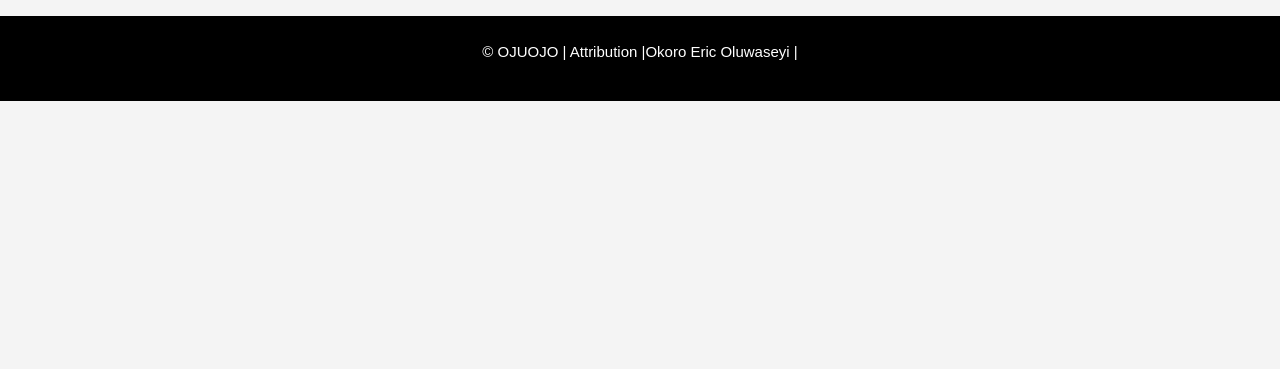
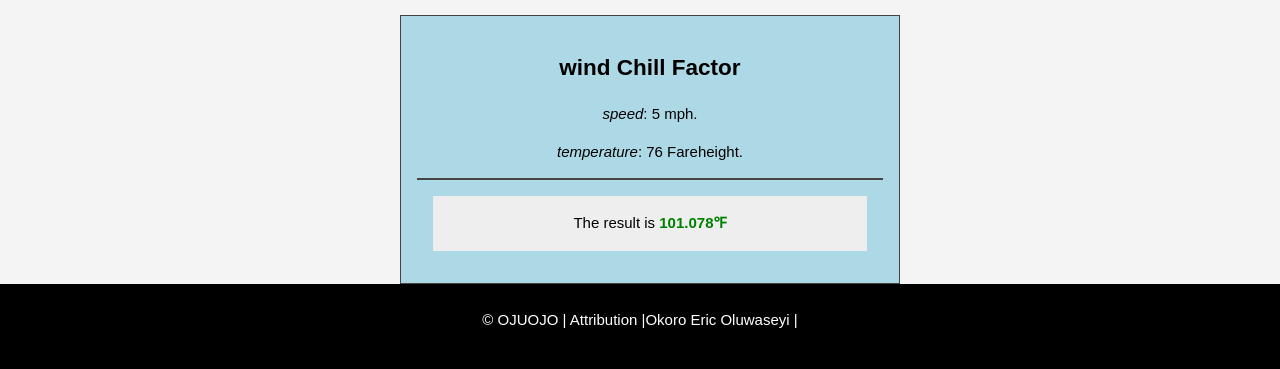
Before and after one commit to erico1/erico1.github.io, a plain HTML site: page assignment/lesson-7/preston-7.html in a window 1280 px wide. Shown: the part 1590-1959 px from the top of the page. Before the commit the page ends 1691 px from the top, so only its background shows below. Drawn offline with Linux system fonts and the light colour scheme; files whose address does not match are found by name.

Commit message:
wind chill

```diff
--- a/assignment/lesson-7/css/small-7.css
+++ b/assignment/lesson-7/css/small-7.css
@@ -240,21 +240,28 @@ td {
 
 
 
-/* windchill */
-
-table {
-    border: 1px solid gray;
-    padding: 5px;
+.java{
+    margin-left: 25rem;
+ max-width: 500px;
+ background-color: lightblue;
+ padding: 1rem;
+ border: 1px solid #444;
+ text-align: center;
 }
 
-input {
-   width: 120px;
-}
+.java div {
+    margin: 1rem;
+    background-color: #eee;
+    padding: 1rem;
+   }
 
-#button {
-    margin-right: 26px;
+   hr {
+    border: 0.5px solid #444;
+   }
 
-}
+   strong {
+    color: green;
+   }
 
 .clearfix:after {
     content: "";
--- a/assignment/lesson-7/preston-7.html
+++ b/assignment/lesson-7/preston-7.html
@@ -133,6 +133,16 @@
             <div><img src="image/Googlemaps.jpg" alt="google map"></div>
         </div>
     </section><br>
+    <section class="java">
+        <h2>wind Chill Factor</h2>
+
+         <p><em>speed</em>: <span id="speed">5</span> mph.</p>
+         <p><em>temperature</em>: <span id="temp">76</span> Fareheight.</p></p>
+         <hr>
+         <div id="output"></div>
+
+
+       </section>
 
     <footer>
         <p>&copy; OJUOJO | Attribution |Okoro Eric Oluwaseyi | <span id="currentdate"></span></p><br>
--- /dev/null
+++ b/assignment/lesson-7/script/windchill.js
@@ -0,0 +1,16 @@
+/* function windChill(form) {
+
+    wind=eval(form.wind.value);
+    temp=eval(form.temp.value);
+    chill=(0.0817*(3.71*(Math.pow(wind, 0.5))+
+    5.81-0.25*wind)*(temp-91.4)+91.4);
+    form.windchill.value = chill;
+    } */
+    // Input - get input and convert that string to an integer
+let x = parseInt(document.getElementById('speed').innerHTML);
+let y = parseInt(document.getElementById('temp').innerHTML);
+
+let windChil_factor = (35.74 + (0.6125 * y) - (35.75 *(Math.pow( x, 0.16))) + 0.4275 *y*(Math.pow(y,0.16)))
+
+// Output - round to one decimal and output string with HTML to innerHTML of a div
+document.getElementById('output').innerHTML = "The result is <strong>" + windChil_factor.toFixed(1) + '78&#8457;' +"</strong>";
```
